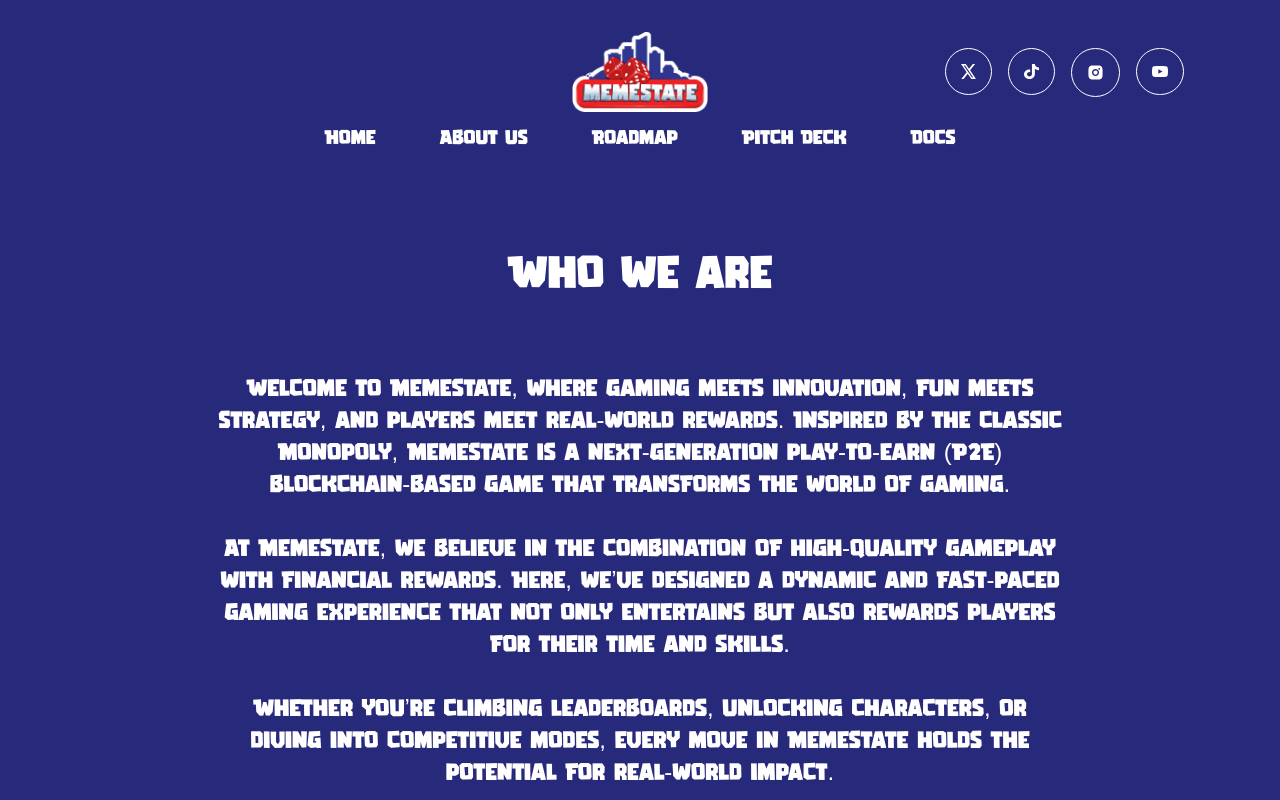
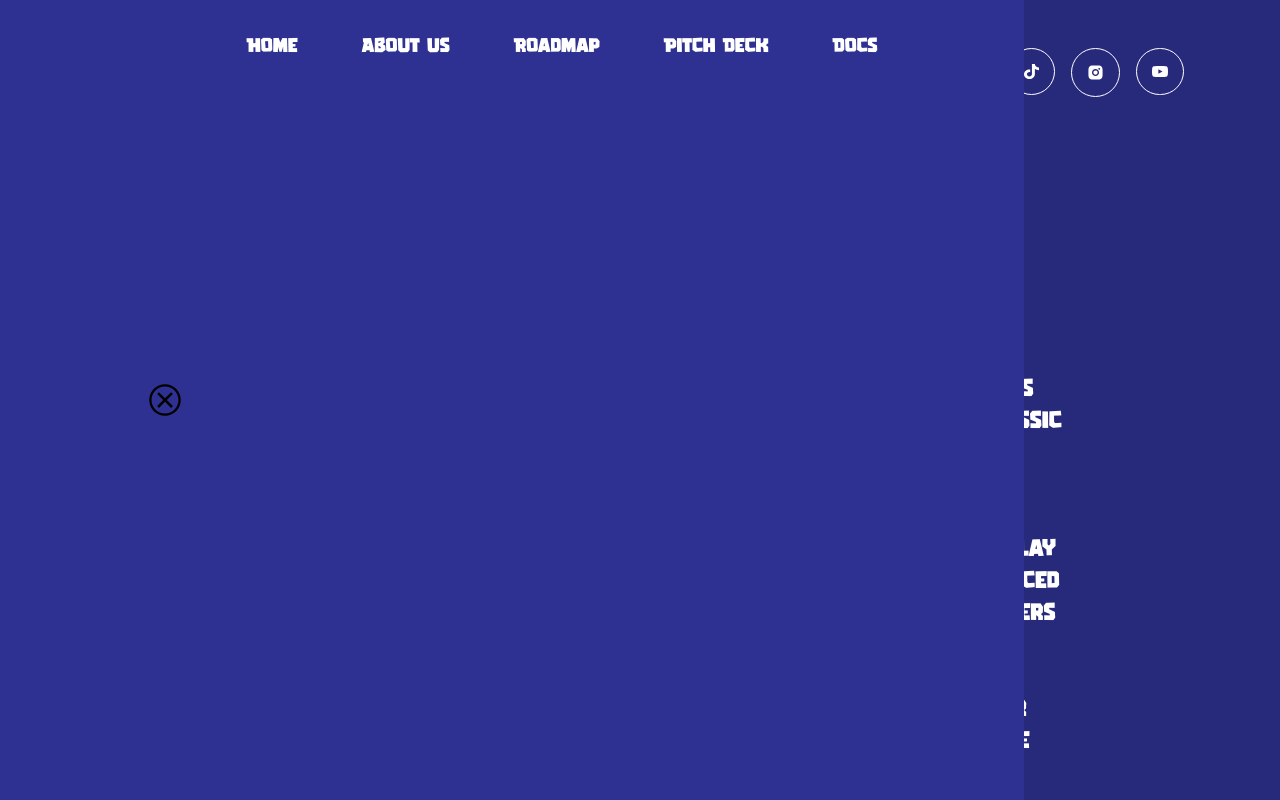
Before and after one commit to codiejay/memestateweb, a React (Vite) app: page /aboutus in a window 1280 px wide. Shown: the top 800 px of the page. Built offline with nearby package versions, Linux system fonts and the light colour scheme.

Commit message:
Fix Nav Bar

```diff
--- a/src/component/Navbar/Navbar.jsx
+++ b/src/component/Navbar/Navbar.jsx
@@ -56,6 +56,7 @@
 
   // Toggle mobile menu
   const toggleMenu = () => setIsMenuOpen(!isMenuOpen);
+  const closeMenu = () => setIsMenuOpen(false);
 
   return (
     <header
@@ -99,11 +100,18 @@
 
       {/* Navigation Menu */}
       <nav>
-        <ul
-          className={`flex flex-col md:flex-row md:justify-center my-3 gap-6 md:gap-16 ${
+        <div
+          className={`flex flex-col md:flex-row md:justify-center gap-6 md:gap-16 h-screen bg-[#2E3192] py-8 px-5 fixed w-4/5 left-0 top-0 ${
             isMenuOpen ? "block" : "hidden"
           } md:flex`}
         >
+          <div className="flex  justify-end">
+            <button onClick={closeMenu}>
+              <img src="/images/closeblack.svg" alt="close" className="w-9" />
+            </button>
+          </div>
+
+          <ul className="flex flex-col md:flex-row md:justify-center gap-6 md:gap-16">
             {links.map((link, index) => (
               <li key={index} className="text-xl font-normal text-white">
                 {link.external ? (
@@ -137,6 +145,7 @@
               </li>
             ))}
           </ul>
+        </div>
       </nav>
     </header>
   );
```
Lines whose indentation alone changed are shown as unchanged.
